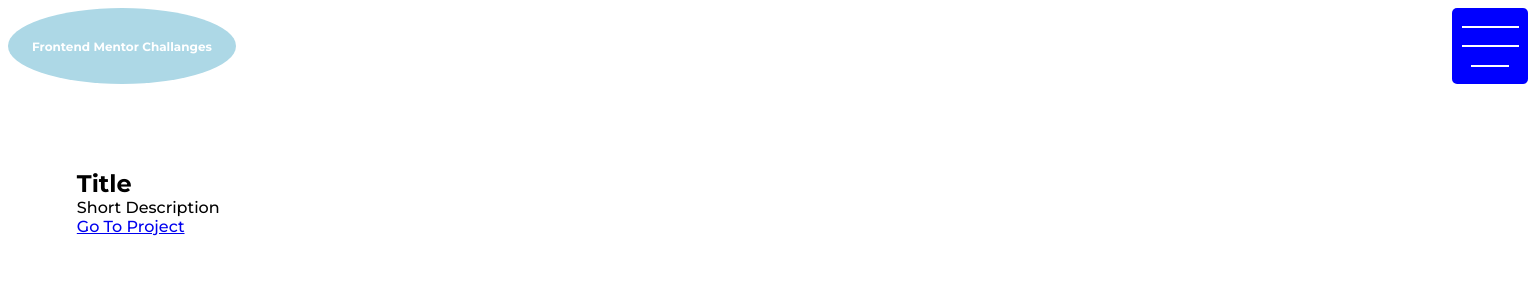
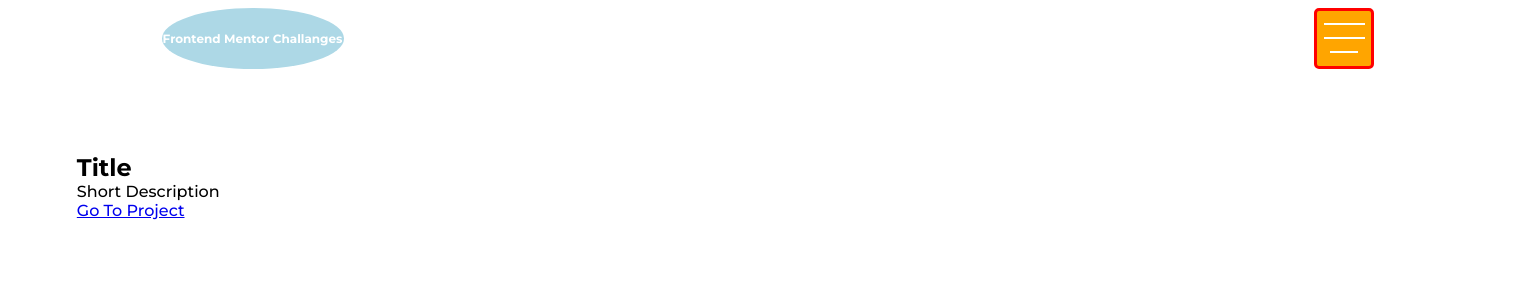
Before and after one commit to alexanderivanov2/Frontend-Mentor-Challanges, a React (Create React App) app in the folder frontend-mentor/: page / in a window 1536 px wide. Shown: the top 300 px of the page. Built offline with nearby package versions, Linux system fonts and the light colour scheme.

Commit message:
refactor navbar

```diff
--- a/frontend-mentor/src/App.js
+++ b/frontend-mentor/src/App.js
@@ -6,15 +6,15 @@ import NewbieSection from "./components/newbieSection/NewbieSection";
 import ProductPreviewCard from "./components/newbieSection/productPreviewCard/ProductPreviewCard";
 
 function App() {
-    const [screenWidth, setScreenWidth] = useState(window.innerWidth);
+    const [screenWidth, setScreenWidth] = useState(window.screen.width);
 
     useEffect(() => {
         window.addEventListener('resize', (e) => {
-            setScreenWidth(window.innerWidth);
+            setScreenWidth(window.screen.width);
         });
 
         return window.removeEventListener('resize', this);
-    }, [window.innerWidth]);
+    }, [window.screen.width]);
 
 
     return (
--- a/frontend-mentor/src/components/header/Header.js
+++ b/frontend-mentor/src/components/header/Header.js
@@ -7,6 +7,7 @@ function Header({screenWidth}) {
     const [menuOpen, setMenuOpen] = useState(false);
 
     useEffect(() => {
+        console.log(screenWidth);
         if (screenWidth < 675) {
             setDevice('mobile');
         } else {
@@ -15,7 +16,6 @@ function Header({screenWidth}) {
     }, [screenWidth])
 
     const onBurgerMenuClick = (e) => {
-        console.log(window.screen.width);
         const result = menuOpen ? false : true;
         setMenuOpen(result);
     }
--- a/frontend-mentor/src/components/header/Header.module.css
+++ b/frontend-mentor/src/components/header/Header.module.css
@@ -76,10 +76,11 @@
   width: 50%;
 }
 
-@media screen and (min-width: 800px) and (max-width: 999px) {
+@media screen and (min-width: 500px) and (max-width: 999px) {
   .navigationBar__burger {
     background-color: red;
     border: 3px solid orange;
+    width: 7%;
   }
 }
 @media screen and (min-width: 1000px) {
@@ -87,4 +88,14 @@
     background-color: blue;
     width: 5%;
   }
+}
+@media (min-width: 1400px) {
+  .headerNavigation {
+    width: 80%;
+    margin: 0 auto;
+  }
+  .navigationBar__burger {
+    background-color: orange;
+    border: 3px solid red;
+  }
 }/*# sourceMappingURL=Header.module.css.map */
--- a/frontend-mentor/src/components/header/_responsive.scss
+++ b/frontend-mentor/src/components/header/_responsive.scss
@@ -1,4 +1,4 @@
-@media screen and (min-width: 800px) and (max-width: 999px){
+@media screen and (min-width: 500px) and (max-width: 999px){
     .navigationBar {
 
         // &__titleBox {
@@ -8,6 +8,7 @@
         &__burger {
             background-color: red;
             border: 3px solid orange;
+            width: 7%;
         }
     }
 }
@@ -21,12 +22,16 @@
     }
 }
 
-// @media (min-width: 1900px) {
-//     .navigationBar {
-//         &__burger {
-//             background-color: orange;
-//             border: 3px solid red;
-//             // width: 2%;
-//         }
-//     }
-// }
+@media (min-width: 1400px) {
+    .headerNavigation {
+        width: 80%;
+        margin: 0 auto;
+    }
+    .navigationBar {
+        &__burger {
+            background-color: orange;
+            border: 3px solid red;
+            // width: 2%;
+        }
+    }
+}
```
Also changed, not shown: 1 other file (tests, documents, lock files or other folders).
